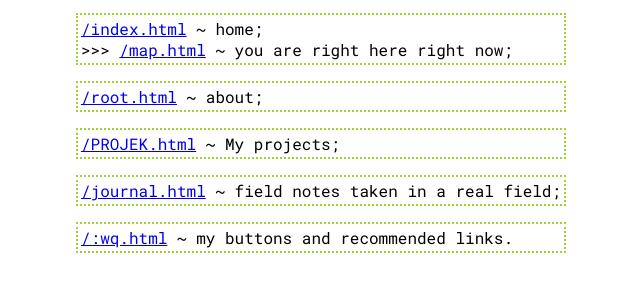
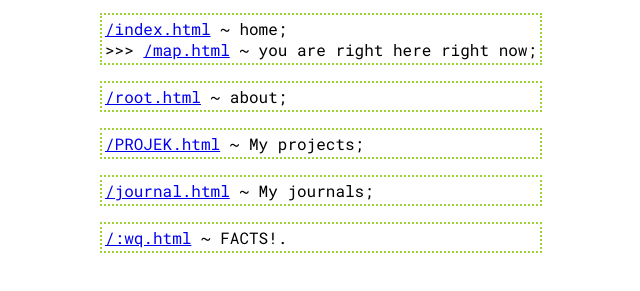
Before and after one commit to z399/z399.github.io, a plain HTML site: page map.html in a window 1280 px wide. Shown: the part 157-448 px from the top of the page, without its empty margins (319-959 px from the left). Drawn offline with Linux system fonts and the light colour scheme.

Commit message:
Clean up

```diff
--- a/map.html
+++ b/map.html
@@ -31,10 +31,9 @@
 
           <p class="box"><a href="projek.html">/PROJEK.html</a> ~ My projects;<br>
 
-          <p class="box"><a href="journal.html">/journal.html</a> ~ field notes taken in a real field;<br>
+          <p class="box"><a href="journal.html">/journal.html</a> ~ My journals;<br>
 
-          <p class="box"><a href="wq.html">/:wq.html</a> ~ my buttons and recommended links.</p>
-
+          <p class="box"><a href="wq.html">/:wq.html</a> ~ FACTS!.</p>
     </div>
 </div>
 
```
